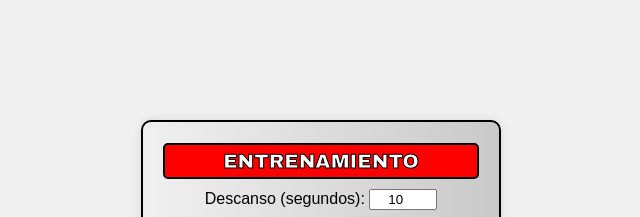
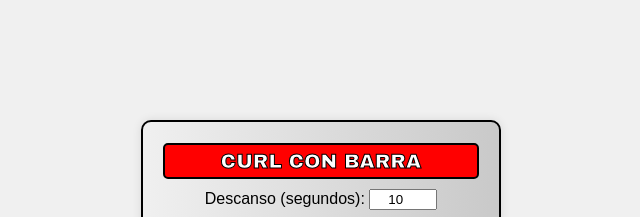
Before and after one commit to dj435/gym, a plain HTML site: page barra.html in a window 1280 px wide. Shown: the top 217 px of the page, without its empty margins (319-959 px from the left). Drawn offline with Linux system fonts and the light colour scheme.

Commit message:
Update barra.html

```diff
--- a/barra.html
+++ b/barra.html
@@ -106,7 +106,7 @@ button:disabled {
 </audio>
 
     <div class="container">
-        <h2>Entrenamiento</h2>
+        <h2>CURL CON BARRA</h2>
         <div class="input-group">
             <label>Descanso (segundos): </label>
             <input type="number" id="descanso" value="10" min="1">
```
